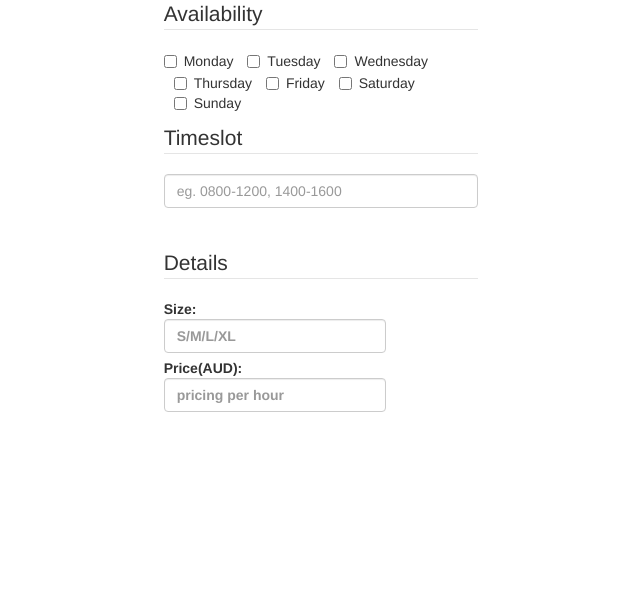
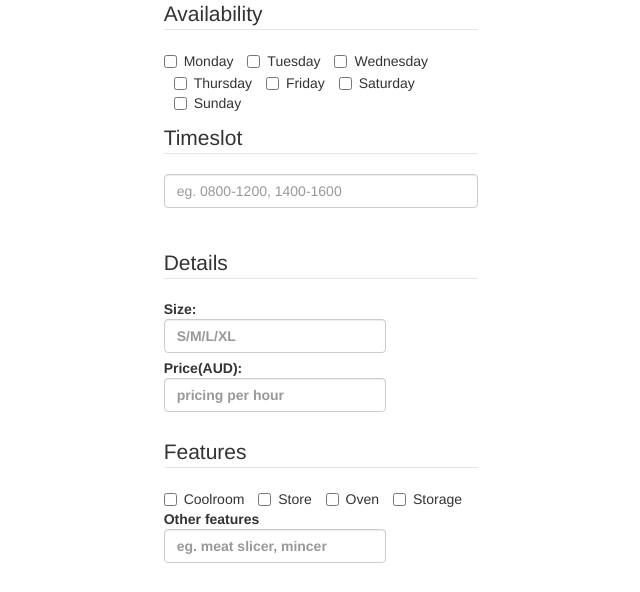
Before and after one commit to edchtzwe/self, a PHP site: page /add_listing.php in a window 1280 px wide. Shown: the part 555-1147 px from the top of the page, without its empty margins (288-928 px from the left). Before the commit the page ends 967 px from the top, so only its background shows below. Run offline with PHP 8.4, Linux system fonts and the light colour scheme.

Commit message:
>>Chong Tze Wei @ Edmund; 7440820@gmail.com; https://au.linkedin.com/in/chong-tze-wei-7b7564103

```diff
--- a/add_listing.php
+++ b/add_listing.php
@@ -68,13 +68,13 @@
                 <fieldset>
                 <legend>Availability</legend>
                     <P>
-                        <LABEL class="checkbox-inline" FOR=mon><INPUT value="0" type=checkbox name=mon>Monday</LABEL>
-                        <LABEL class="checkbox-inline" FOR=tue><INPUT value="1" type=checkbox name=tue>Tuesday</LABEL>
-                        <LABEL class="checkbox-inline" FOR=wed><INPUT value="2" type=checkbox name=wed>Wednesday</LABEL>
-                        <LABEL class="checkbox-inline" FOR=thu><INPUT value="3" type=checkbox name=thu>Thursday</LABEL>
-                        <LABEL class="checkbox-inline" FOR=fri><INPUT value="4" type=checkbox name=fri>Friday</LABEL>
-                        <LABEL class="checkbox-inline" FOR=sat><INPUT value="5" type=checkbox name=sat>Saturday</LABEL>
-                        <LABEL class="checkbox-inline" FOR=sun><INPUT value="6" type=checkbox name=sun>Sunday</LABEL>
+                        <LABEL class="checkbox-inline" FOR=mon><INPUT value="0" type=checkbox name=mon id=mon>Monday</LABEL>
+                        <LABEL class="checkbox-inline" FOR=tue><INPUT value="1" type=checkbox name=tue id=tue>Tuesday</LABEL>
+                        <LABEL class="checkbox-inline" FOR=wed><INPUT value="2" type=checkbox name=wed id=wed>Wednesday</LABEL>
+                        <LABEL class="checkbox-inline" FOR=thu><INPUT value="3" type=checkbox name=thu id=thu>Thursday</LABEL>
+                        <LABEL class="checkbox-inline" FOR=fri><INPUT value="4" type=checkbox name=fri id=fri>Friday</LABEL>
+                        <LABEL class="checkbox-inline" FOR=sat><INPUT value="5" type=checkbox name=sat id=sat>Saturday</LABEL>
+                        <LABEL class="checkbox-inline" FOR=sun><INPUT value="6" type=checkbox name=sun id=sun>Sunday</LABEL>
                     </P>
                     <p>
                         <fieldset>
@@ -96,6 +96,20 @@
                             Price(AUD): <INPUT class="form-control" placeholder="pricing per hour" name=price>
                         </LABEL>
                 </fieldset>
+                <br>
+                <fieldset>
+                <legend>Features</legend>
+                    <LABEL class="checkbox-inline" FOR=coolroom><INPUT value="0" type=checkbox name=coolroom id=coolroom>Coolroom</LABEL>
+                    <LABEL class="checkbox-inline" FOR=store><INPUT value="1" type=checkbox name=store id=store>Store</LABEL>
+                    <LABEL class="checkbox-inline" FOR=oven><INPUT value="2" type=checkbox name=oven id=oven>Oven</LABEL>
+                    <LABEL class="checkbox-inline" FOR=storage><INPUT value="3" type=checkbox name=storage id=storage>Storage</LABEL>
+                    <p>
+                    <LABEL FOR=other_features>
+                    Other features
+                    <INPUT class="form-control" placeholder="eg. meat slicer, mincer" name=other_features id=other_features>
+                    </LABEL>
+                    </p>
+                </fieldset>
             </FORM>
         </P>
         </div>
```
